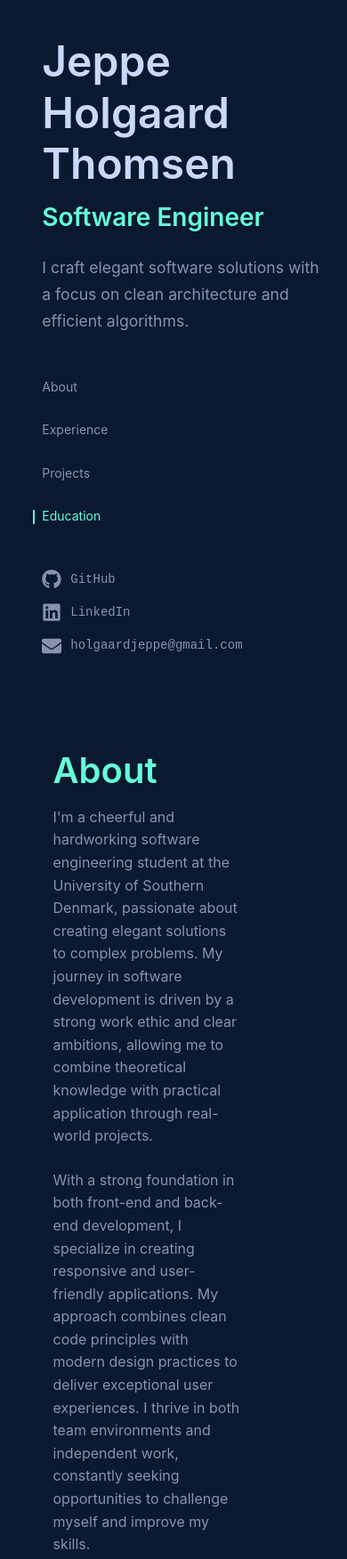
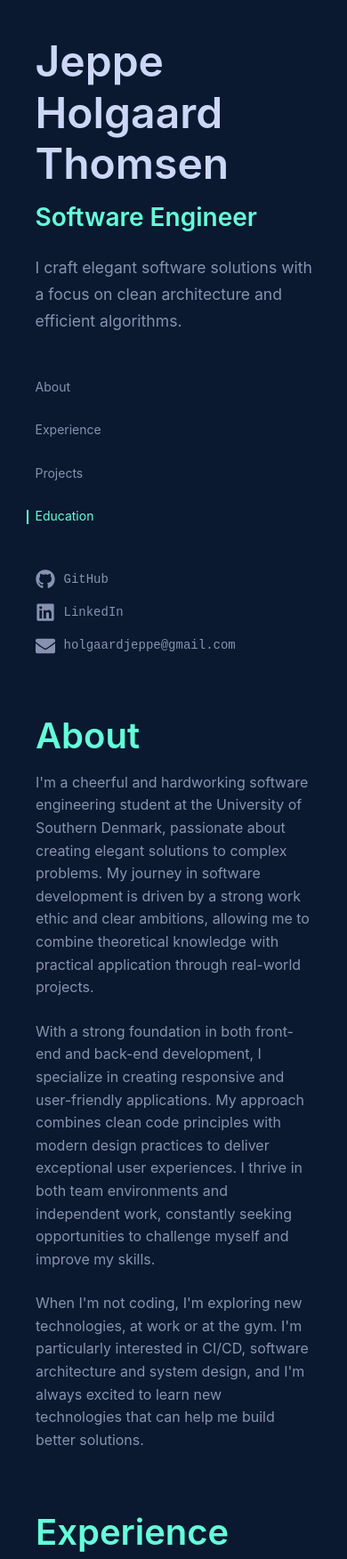
Before and after one commit to jetho22/jeppe-portfolio, a Gatsby site: page / in a window 390 px wide. Shown: the top 1752 px of the page at 89% size. Built offline with nearby package versions, Linux system fonts and the light colour scheme; Gatsby itself is replaced by a stand-in of ours.

Commit message:
responsive styling/layout for all screens

```diff
--- a/src/components/Layout.js
+++ b/src/components/Layout.js
@@ -15,7 +15,6 @@ const Container = styled.div`
   @media (max-width: 1024px) {
     flex-direction: column;
     padding-left: 0;
-    margin-left: 5%;
   }
 `;
 
@@ -43,6 +42,16 @@ const LeftSide = styled.div`
     padding: 40px 20px;
     margin-left: 2%;
   }
+
+  @media (max-width: 768px) {
+    position: static;
+    width: 100%;
+    height: auto;
+    border-right: none;
+    padding: 40px 20px;
+    margin-left: 5%;
+    margin-bottom: -10%;
+  }
 `;
 
 
@@ -54,6 +63,7 @@ const Name = styled.h1`
   font-size: 3rem;
   margin-bottom: 15px;
   color: var(--text-primary);
+  margin-right: 5%;
 `;
 
 const Title = styled.h2`
@@ -116,7 +126,7 @@ const MainContent = styled.div`
   margin-left: 35vw;
   padding: 60px 40px;
   margin-left: 50px;
-  max-width: calc(100% - 100px);
+  max-width: 100%;
 
   @media (max-width: 1024px) {
     margin-left: 0;
--- a/src/pages/index.js
+++ b/src/pages/index.js
@@ -11,6 +11,10 @@ const Section = styled.section`
   align-items: flex-start;
   padding-top: 5px;
   margin-bottom: 5px;
+
+    @media (max-width: 768px) {
+      margin-bottom: -20%;
+  }
 `;
 
 const Grid = styled.div`
@@ -25,7 +29,7 @@ const Grid = styled.div`
 `;
 
 const ExperienceItem = styled.div`
-  margin-bottom: 25px;
+  margin-bottom: 5px;
 `;
 
 const DateRange = styled.div`
@@ -38,6 +42,10 @@ const DateRange = styled.div`
   p {
     color: var(--text-secondary);
     font-size: 0.9rem;
+  }
+
+      @media (max-width: 768px) {
+      margin-bottom: -20%;
   }
 `;
 
@@ -109,6 +117,10 @@ const ProjectCard = styled(motion.a)`
   &:hover .arrow-icon {
     opacity: 1;
     transform: translateX(4px);
+  }
+
+    @media (max-width: 768px) {
+      margin-right: 10%;
   }
 `;
 
```
